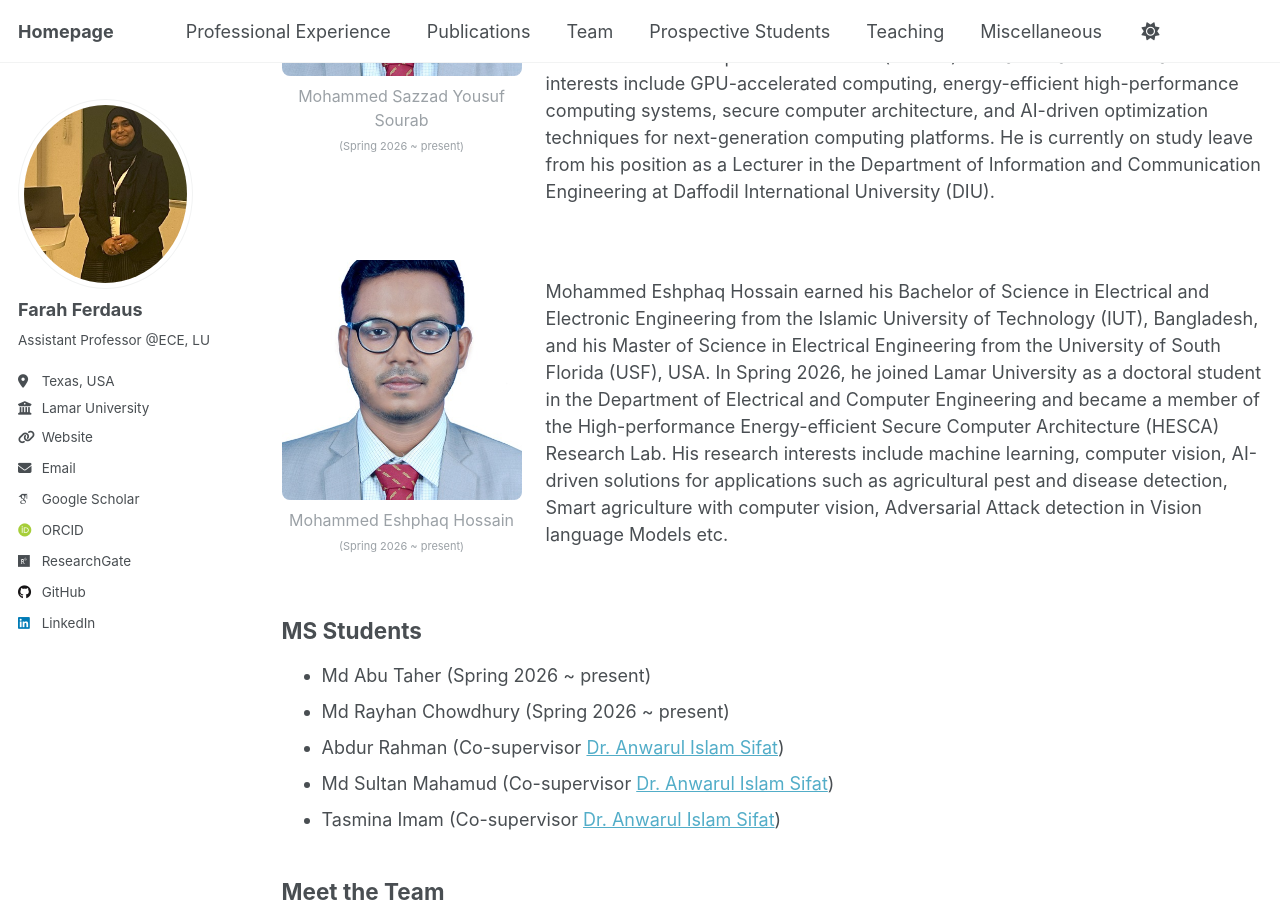
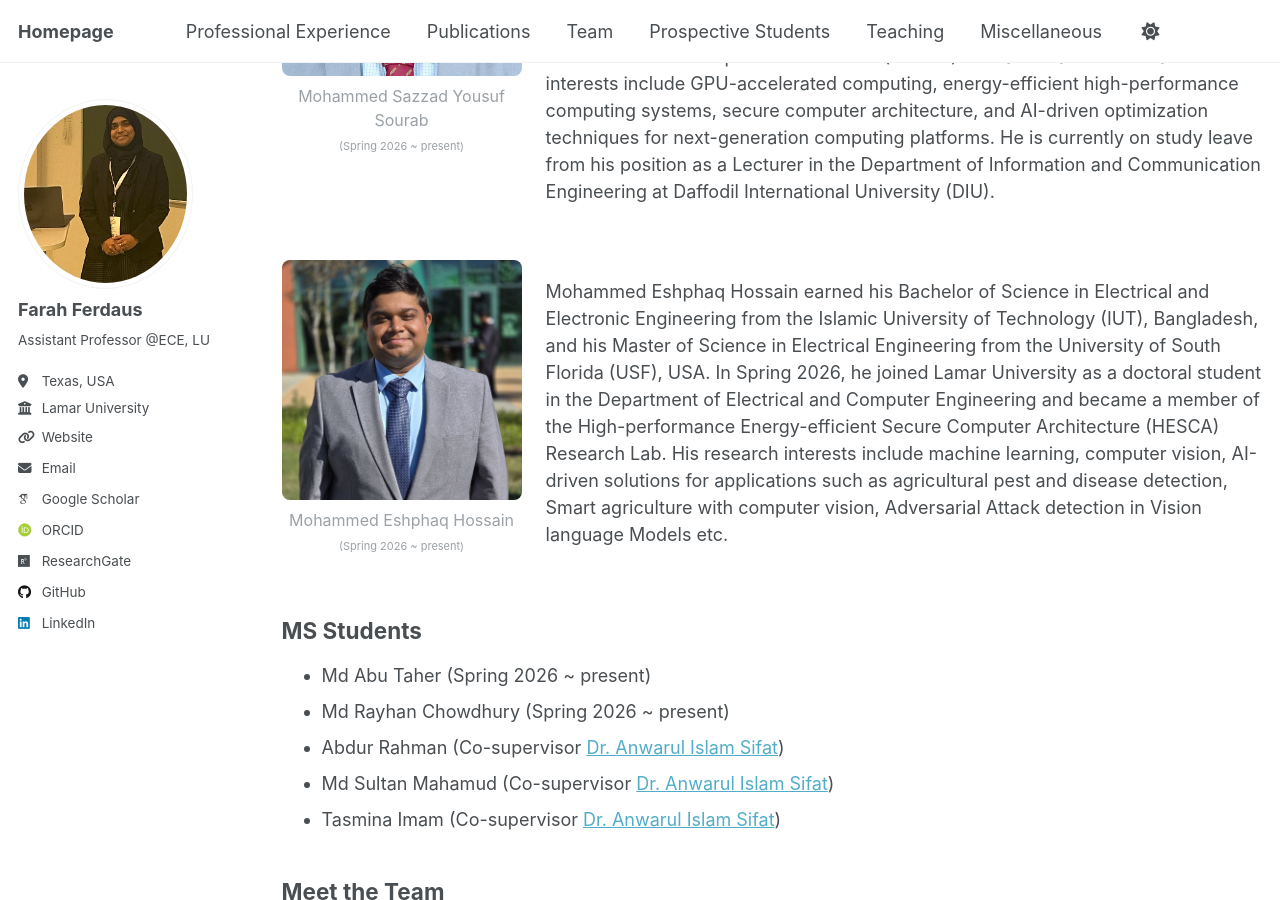
Before and after one commit to fferdaus/fferdaus.github.io, a Jekyll site: the page built from _pages/team.md, in a window 1280 px wide and 900 px high, scrolled down 799 px. Built offline with Jekyll 4.4.1, drawn with Linux system fonts in a browser that asks for light colours; some web fonts are replaced.

Commit message:
Update team.md

```diff
--- a/_pages/team.md
+++ b/_pages/team.md
@@ -108,7 +108,7 @@ redirect_from:
 
   <!-- Left column: image + name stacked -->
   <div style="flex-shrink: 0; width: 240px; text-align: center;">
-    <img src="{{ site.baseurl }}/images/Sazzad.jpg"
+    <img src="{{ site.baseurl }}/images/Eshphaq.jpg"
          style="width: 240px; height: 240px; object-fit: cover; border-radius: 8px; display: block;"
          alt="Mohammed Eshphaq Hossain"/>
     <p style="font-size: 16px; color: var(--global-text-color-light); margin-top: 8px; margin-bottom: 0;">
```
